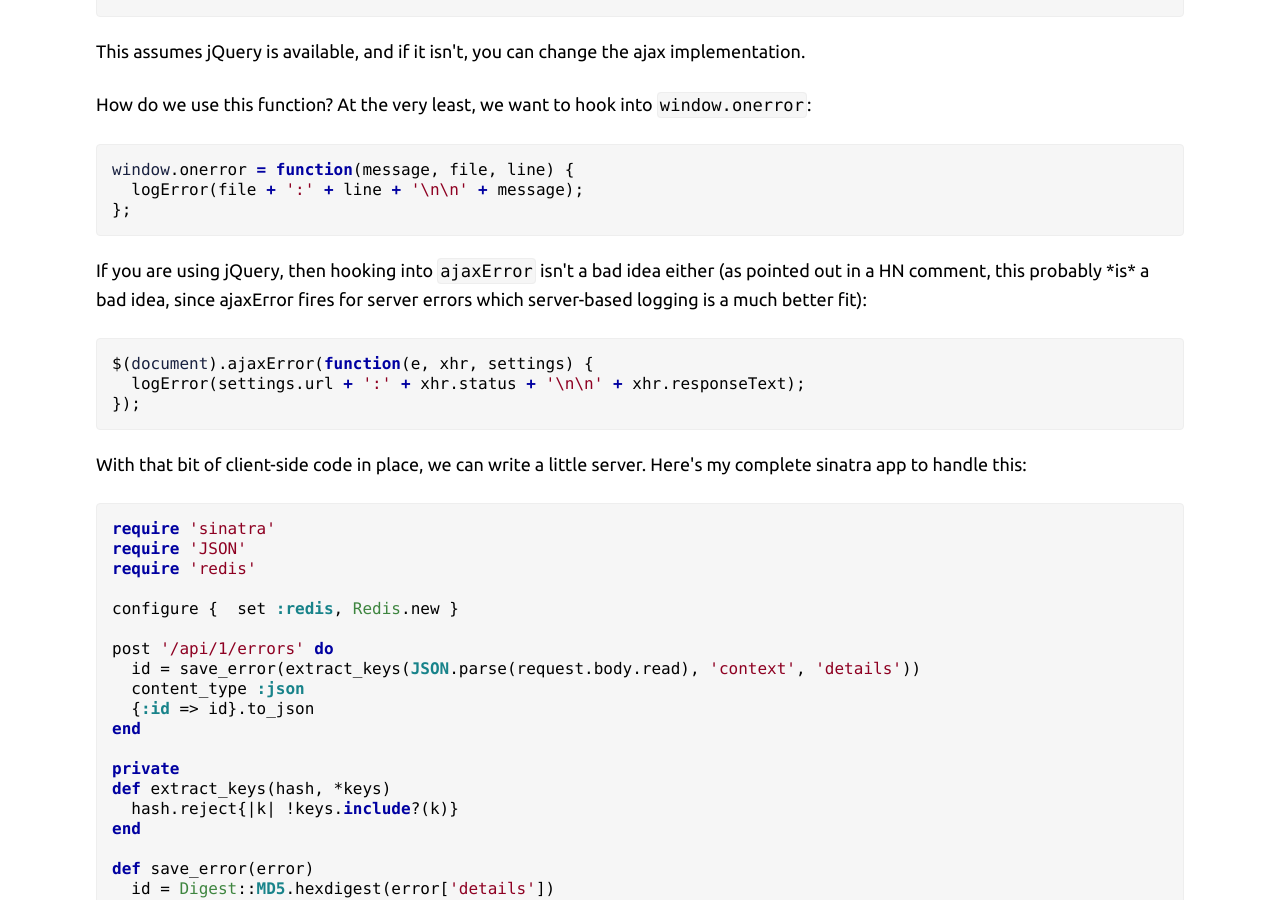
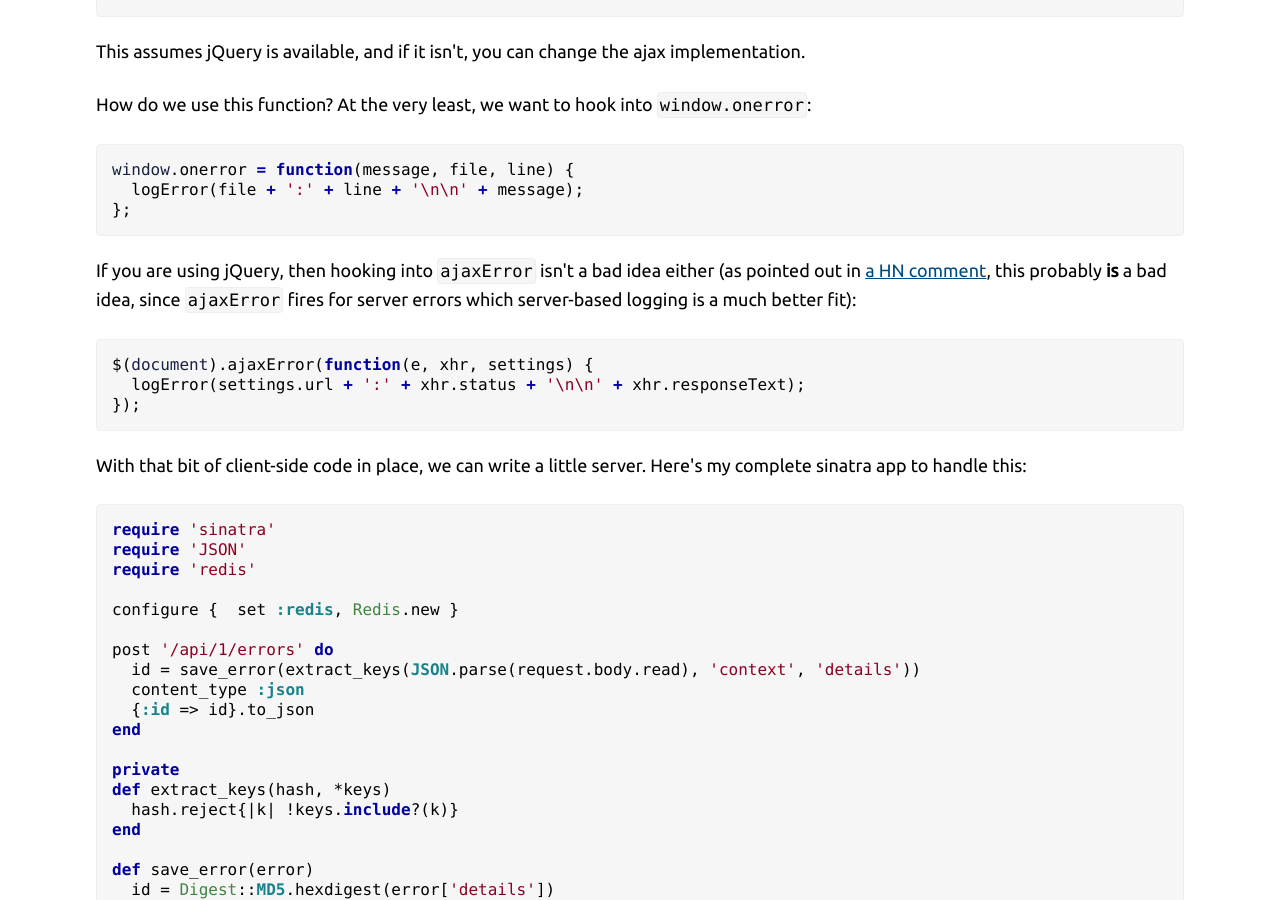
Before and after one commit to fehmicansaglam/fehmicansaglam.github.com, a Jekyll site: the page built from _posts/2012-4-4-You-Really-Should-Log-Client-Side-Error.html, in a window 1280 px wide and 900 px high, scrolled down 376 px. Built offline with Jekyll 4.4.1, drawn with Linux system fonts in a browser that asks for light colours; nearby versions of some CDN libraries; comment, search, counter and statistics services are not loaded.

Commit message:
addedl ink to HN

```diff
--- a/_posts/2012-4-4-You-Really-Should-Log-Client-Side-Error.html
+++ b/_posts/2012-4-4-You-Really-Should-Log-Client-Side-Error.html
@@ -28,7 +28,7 @@ window.onerror = function(message, file, line) {
 };
 </pre>
 
-<p>If you are using jQuery, then hooking into <code>ajaxError</code> isn't a bad idea either (as pointed out in a HN comment, this probably *is* a bad idea, since ajaxError fires for server errors which server-based logging is a much better fit):</p>
+<p>If you are using jQuery, then hooking into <code>ajaxError</code> isn't a bad idea either (as pointed out in <a href="https://news.ycombinator.com/item?id=3796970">a HN comment</a>, this probably <strong>is</strong> a bad idea, since <code>ajaxError</code> fires for server errors which server-based logging is a much better fit):</p>
 
 <pre data-language="javascript">
 $(document).ajaxError(function(e, xhr, settings) {
```
